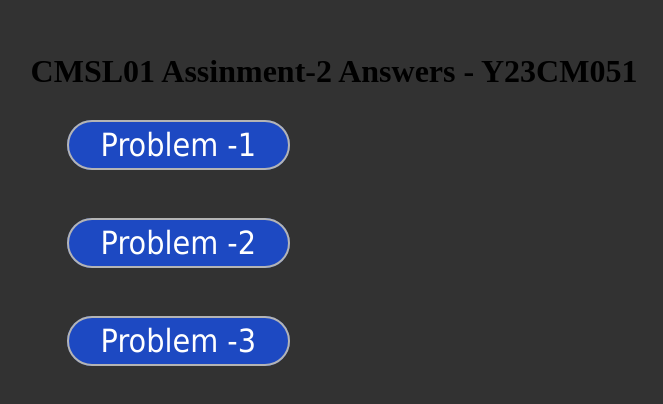
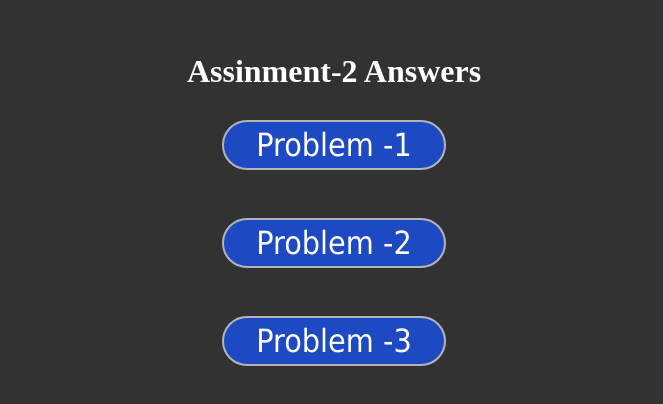
Before and after one commit to y23cm051/ass2, a plain HTML site: page index.html in a window 1280 px wide. Shown: the part 176-580 px from the top of the page, without its empty margins (306-969 px from the left). Drawn offline with Linux system fonts and the light colour scheme.

Commit message:
Update index.html

```diff
--- a/index.html
+++ b/index.html
@@ -39,7 +39,7 @@
 <body>
     <div class="container">
         <ul>
-            <h1>CMSL01 Assinment-2 Answers - Y23CM051</h1>
+            <h1 style="text-align:center; color:#fff;">Assinment-2 Answers</h1>
             <li><a href="./p1.html" class="btn">Problem -1</a></li>
             <li><a href="./p2.html" class="btn">Problem -2</a></li>
             <li><a href="./p3.html" class="btn">Problem -3</a></li>
```
